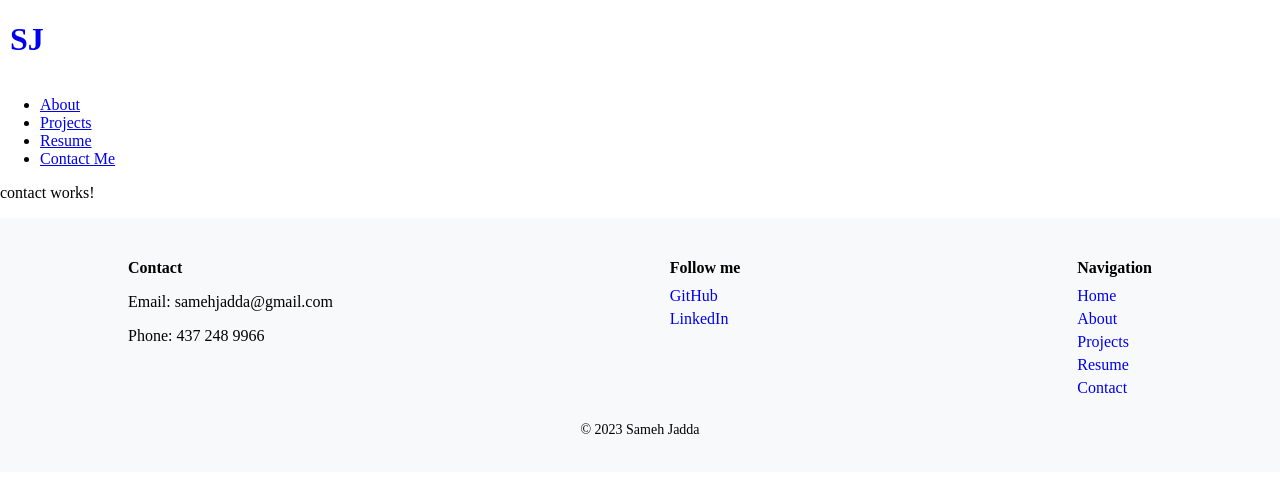
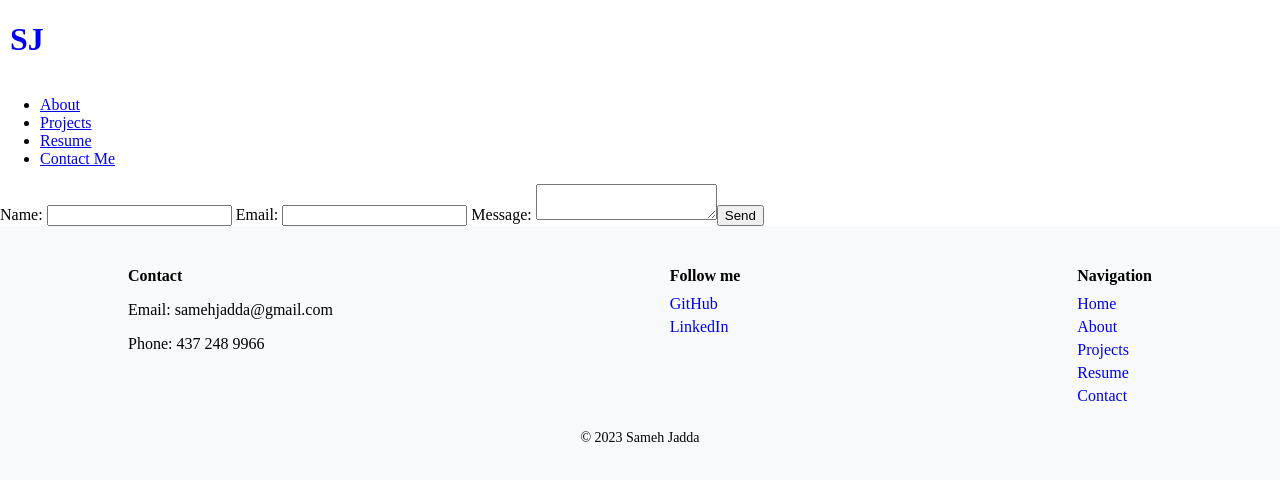
Before and after one commit to samehjadda/my-portfolio, an Angular app: page /contact in a window 1280 px wide. Shown: the top 480 px of the page. Built offline with nearby package versions, Linux system fonts and the light colour scheme.

Commit message:
updated contact page

```diff
--- a/src/app/contact/contact.component.html
+++ b/src/app/contact/contact.component.html
@@ -1 +1,16 @@
-<p>contact works!</p>
+<form action="https://formspree.io/f/mgebbedk" method="POST">
+    <input type="hidden" name="_next" value="http://localhost:4200/">
+    <label>
+      Name:
+      <input type="text" name="name" required>
+    </label>
+    <label>
+      Email:
+      <input type="email" name="_replyto" required>
+    </label>
+    <label>
+      Message:
+      <textarea name="message" required></textarea>
+    </label>
+    <input type="submit" value="Send">
+  </form>
```
